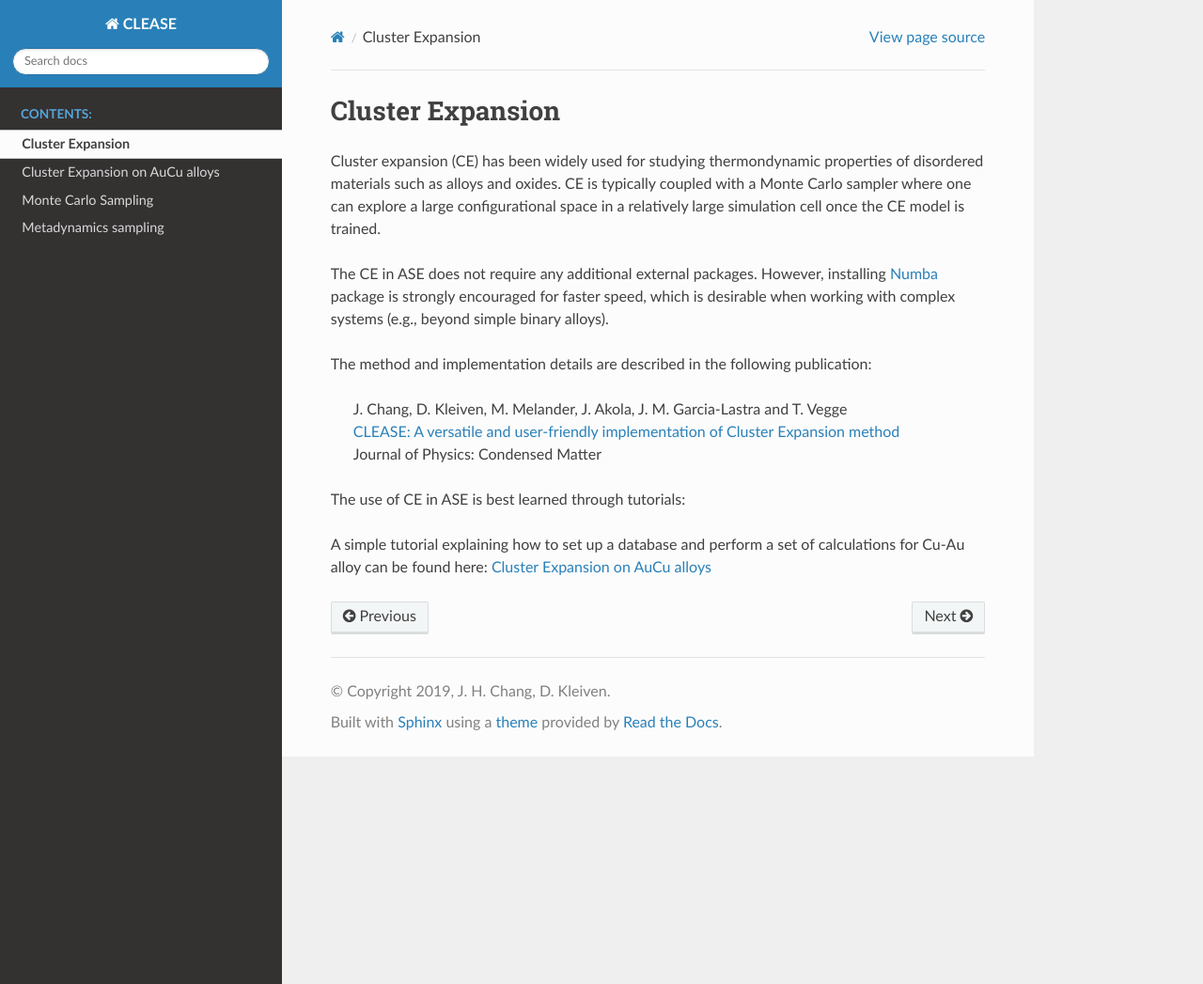
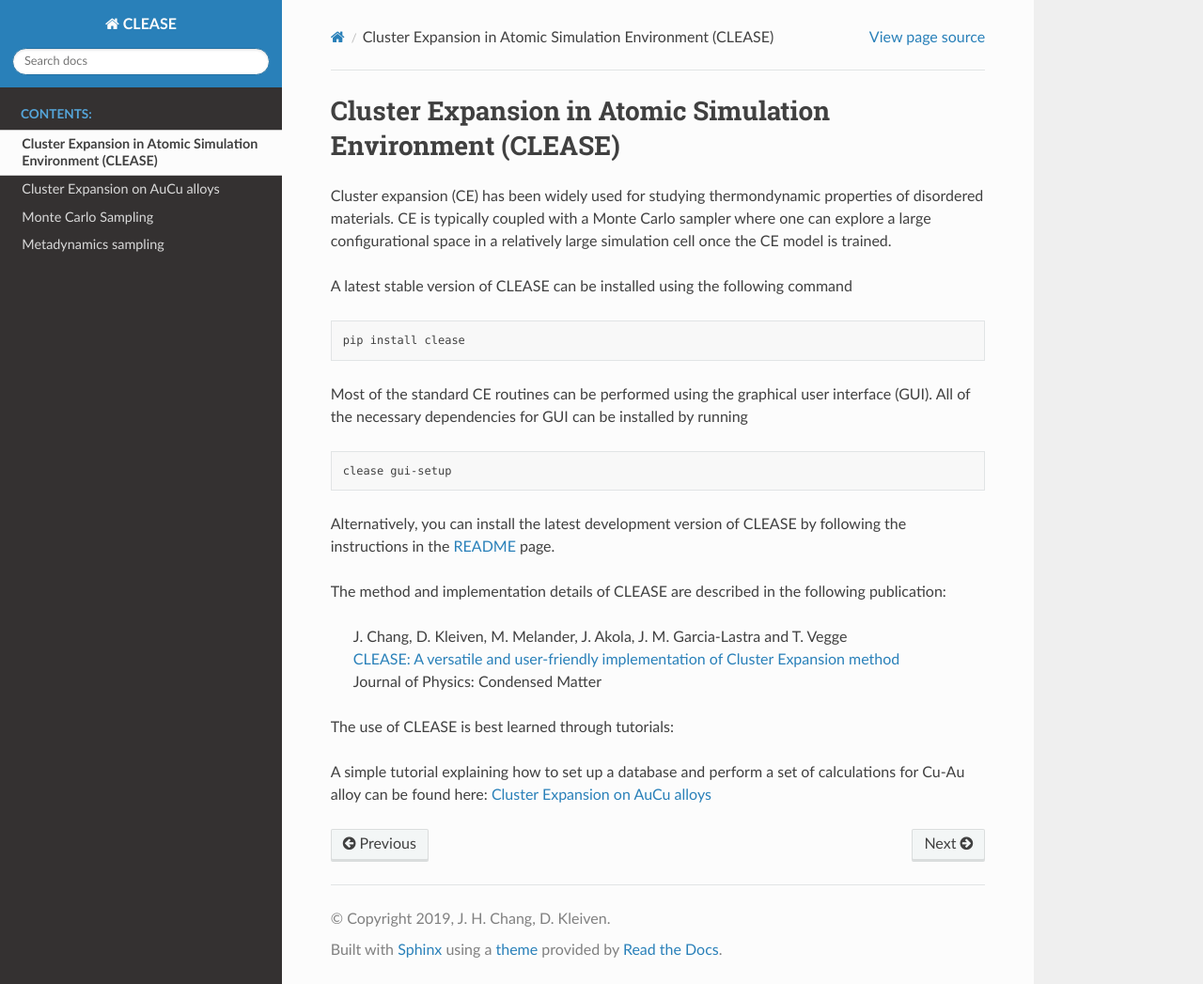
Before and after one commit to wuziqiqiqi/PD, a Sphinx documentation site: the page built from doc/source/clease.rst, in a window 1280 px wide and 1047 px high. Shown: the whole window at 94% size. Built offline with Sphinx 7.4.7 and the Read the Docs theme 2.0.0, drawn with Linux system fonts in a browser that asks for light colours.

Commit message:
DOC: Update documentation

```diff
--- a/doc/source/clease.rst
+++ b/doc/source/clease.rst
@@ -1,24 +1,33 @@
 .. module:: ase.clease
    :synopsis: Cluster Expansion in ASE
 
-=================
-Cluster Expansion
-=================
+============================================================
+Cluster Expansion in Atomic Simulation Environment (CLEASE)
+============================================================
 
 Cluster expansion (CE) has been widely used for studying thermondynamic
-properties of disordered materials such as alloys and oxides.
-CE is typically coupled with a Monte Carlo sampler where one can explore a
-large configurational space in a relatively large simulation cell once the
-CE model is trained.
+properties of disordered materials. CE is typically coupled with a Monte Carlo
+sampler where one can explore a large configurational space in a relatively
+large simulation cell once the CE model is trained.
 
-The CE in ASE does not require any additional external packages.
-However, installing `Numba`_ package is strongly encouraged for faster speed,
-which is desirable when working with complex systems (e.g., beyond simple
-binary alloys).
+A latest stable version of CLEASE can be installed using the following command
 
-.. _Numba: http://numba.pydata.org/
+.. code-block:: bash
 
-The method and implementation details are described in the following
+    pip install clease
+
+Most of the standard CE routines can be performed using the graphical user
+interface (GUI). All of the necessary dependencies for GUI can be installed
+by running
+
+.. code-block:: bash
+
+    clease gui-setup
+
+Alternatively, you can install the latest development version of CLEASE by
+following the instructions in the `README <https://gitlab.com/computationalmaterials/clease/blob/master/README.md>`_ page.
+
+The method and implementation details of CLEASE are described in the following
 publication:
 
    | J. Chang, D. Kleiven, M. Melander, J. Akola, J. M. Garcia-Lastra and T. Vegge
@@ -28,10 +37,10 @@ publication:
    __ https://doi.org/10.1088/1361-648X/ab1bbc
 
 
-The use of CE in ASE is best learned through tutorials:
+The use of CLEASE is best learned through tutorials:
 
 .. toctree::
-   :maxdepth: 1
+   :maxdepth: 2
 
 A simple tutorial explaining how to set up a database and perform a set of
 calculations for Cu-Au alloy can be found here: :ref:`ce_aucu_tutorial`
```
Also changed, not shown: .gitlab-ci.yml.
